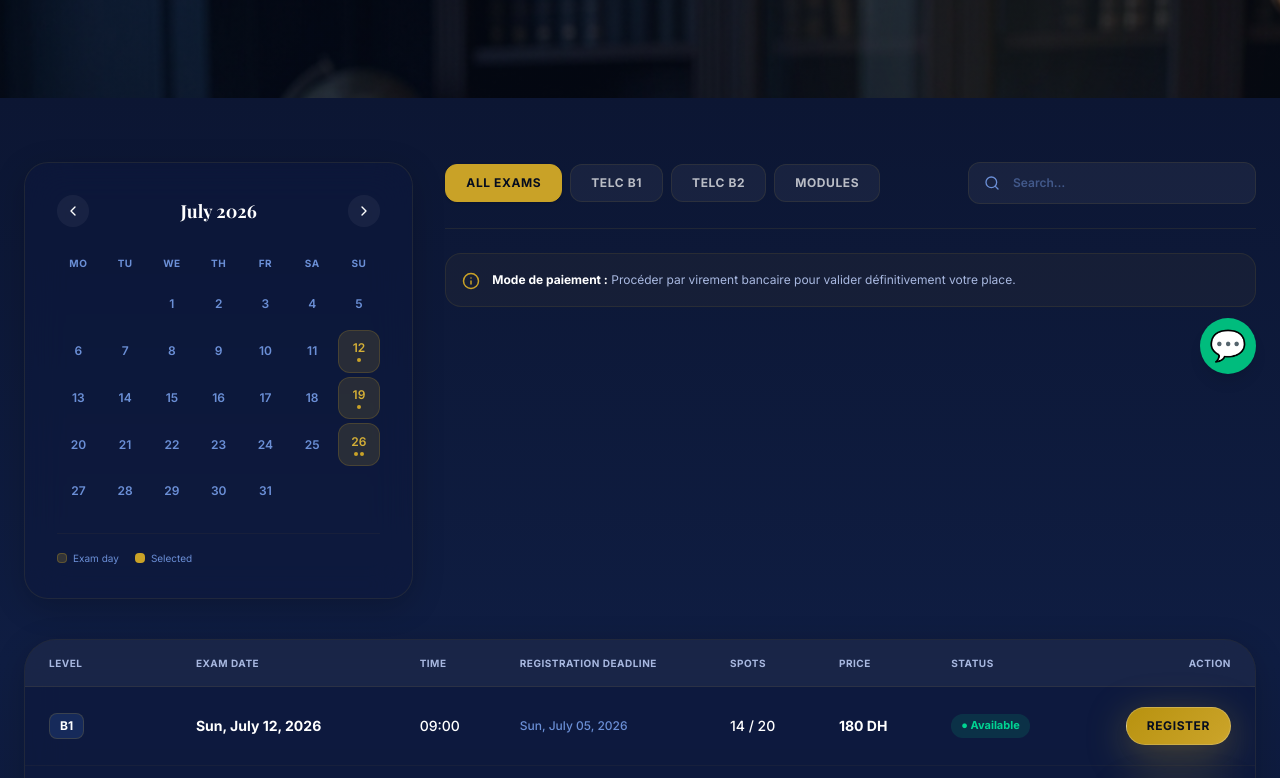
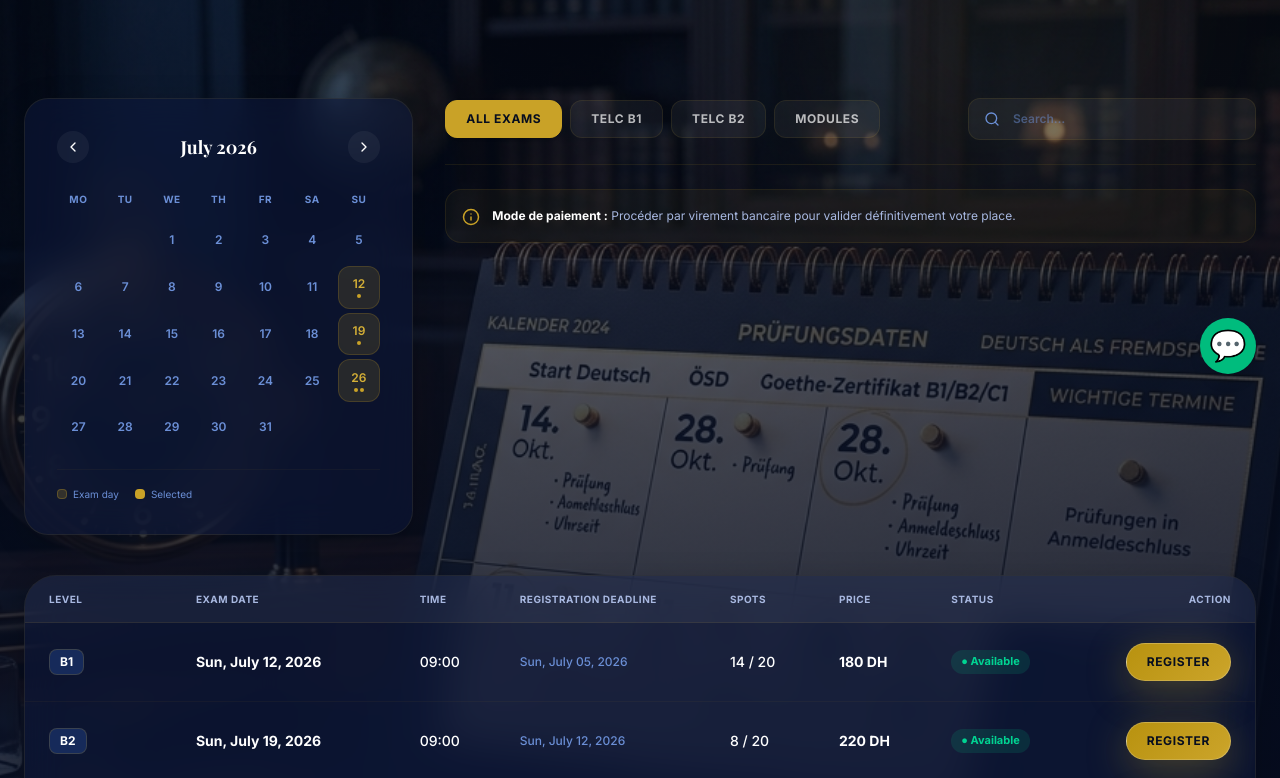
Before and after one commit to Ahmedelfakirben/DI, a Next.js app: page /en/dates in a window 1280 px wide. Shown: the part 402-1180 px from the top of the page. Built offline with nearby package versions, Linux system fonts and the light colour scheme; no server answers; the database is empty; a web font is replaced by a local one.

Commit message:
design: remove solid background wrappers from faq and dates client pages

```diff
--- a/src/components/DatesClientPage.js
+++ b/src/components/DatesClientPage.js
@@ -252,7 +252,7 @@ export default function DatesClientPage({ lang, initialExams }) {
   };
 
   return (
-    <section className="py-16 section-navy-mid">
+    <div className="bg-transparent">
       <div className="max-w-7xl mx-auto px-6">
         {/* Two-column layout: Calendar + Filters/Table */}
         <div className="grid grid-cols-1 lg:grid-cols-12 gap-8 mb-10">
@@ -439,7 +439,7 @@ export default function DatesClientPage({ lang, initialExams }) {
           </div>
         )}
       </div>
+      </div>
     </div>
-  </section>
   );
 }
--- a/src/components/FaqClientPage.js
+++ b/src/components/FaqClientPage.js
@@ -14,7 +14,7 @@ export default function FaqClientPage({ lang, initialFaqs }) {
   };
 
   return (
-    <section className="py-20 section-navy-mid">
+    <div className="bg-transparent">
       <div className="max-w-3xl mx-auto px-6">
       {initialFaqs.length === 0 ? (
         <div className="text-center py-16 card-navy-glass border border-gold-400/10 rounded-[32px] text-navy-200">
@@ -64,6 +64,6 @@ export default function FaqClientPage({ lang, initialFaqs }) {
         </div>
       )}
       </div>
-    </section>
+    </div>
   );
 }
```
